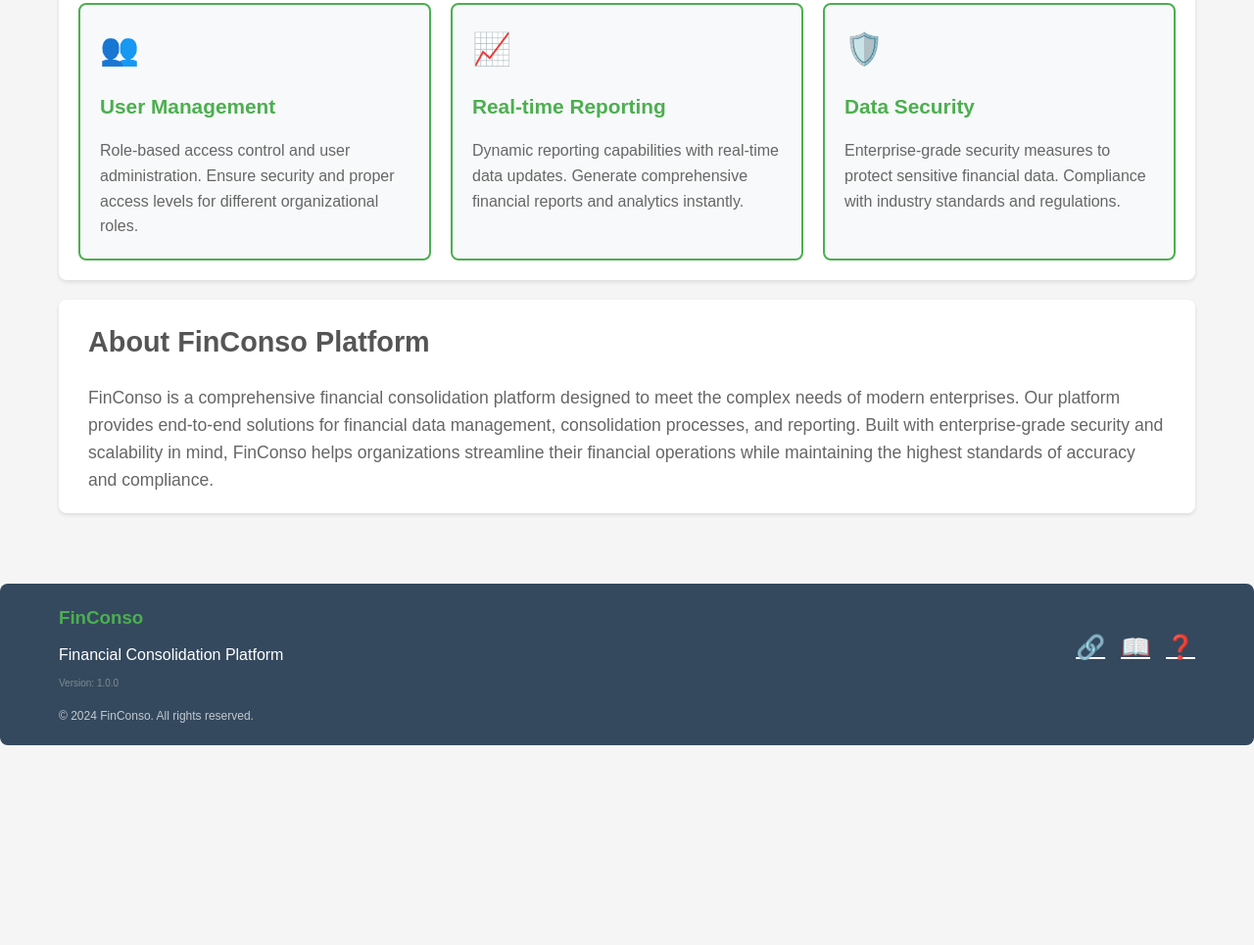
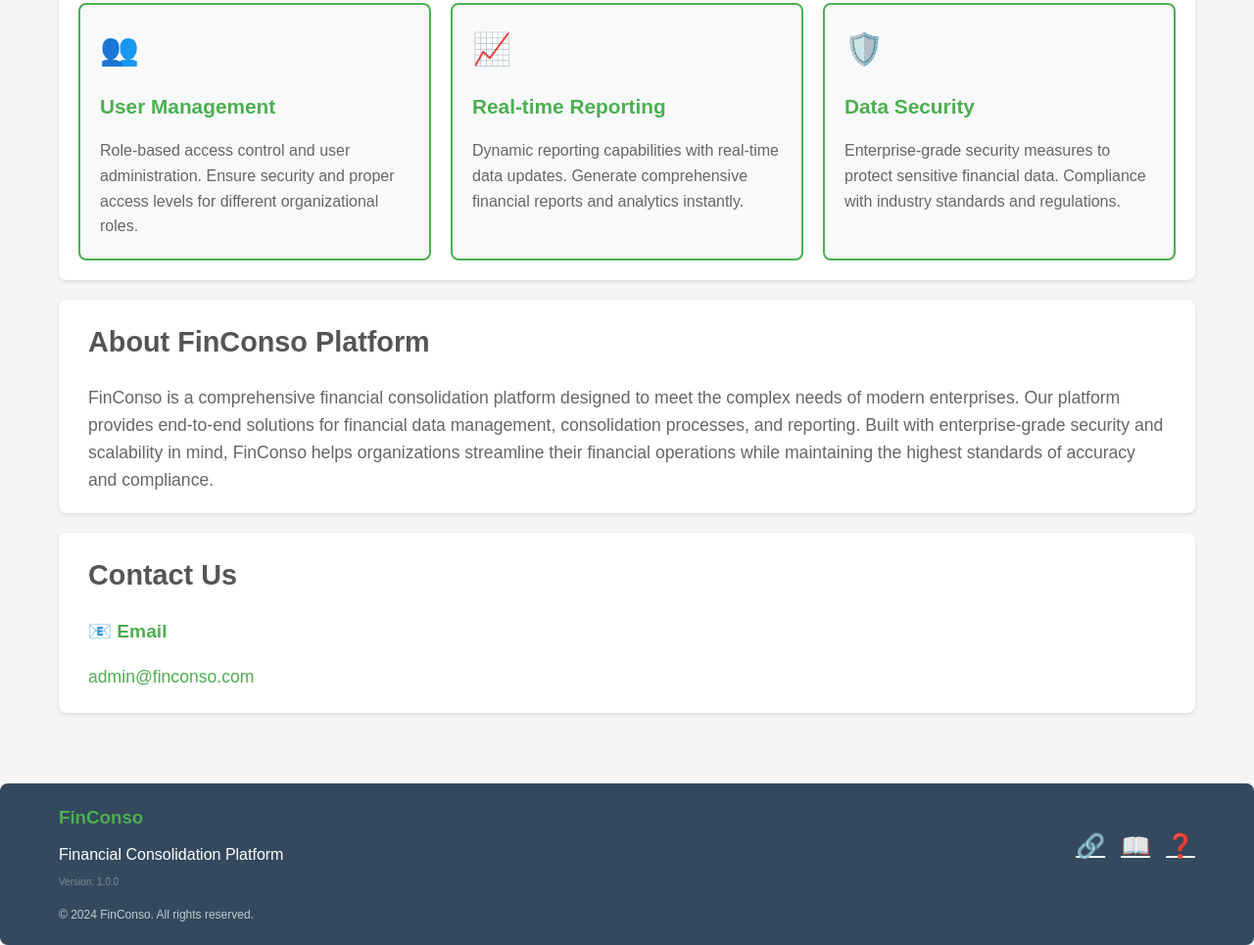
Before and after one commit to bewithsuresh/finconso, a plain HTML site: page index.html in a window 1280 px wide. Shown: the part 821-1786 px from the top of the page at 98% size. Before the commit the page ends 1582 px from the top, so only its background shows below. Drawn offline with Linux system fonts and the light colour scheme.

Commit message:
Fix navigation visibility on scroll and add contact email
- Fixed header scroll effect to maintain dark background (#2c3e50)
- Navigation buttons now remain visible when scrolling
- Added Contact Us section with admin@finconso.com email
- Enhanced box shadow effect on scroll for better depth

```diff
--- a/index.html
+++ b/index.html
@@ -367,10 +367,22 @@
                 <h2>About FinConso Platform</h2>
                 <p>FinConso is a comprehensive financial consolidation platform designed to meet the complex needs of modern enterprises. Our platform provides end-to-end solutions for financial data management, consolidation processes, and reporting. Built with enterprise-grade security and scalability in mind, FinConso helps organizations streamline their financial operations while maintaining the highest standards of accuracy and compliance.</p>
             </section>
+
+            <section id="contact" class="about">
+                <h2>Contact Us</h2>
+                <div style="display: grid; grid-template-columns: repeat(auto-fit, minmax(300px, 1fr)); gap: 30px; margin-top: 20px;">
+                    <div>
+                        <h3 style="color: #4CAF50; margin-bottom: 15px; font-size: 1.2rem;">📧 Email</h3>
+                        <p style="color: #666; line-height: 1.8;">
+                            <a href="mailto:admin@finconso.com" style="color: #4CAF50; text-decoration: none; font-weight: 500; font-size: 1.1rem;">admin@finconso.com</a>
+                        </p>
+                    </div>
+                </div>
+            </section>
         </div>
     </main>
 
-    <footer id="contact">
+    <footer>
         <div class="container">
             <div class="footer-content">
                 <div class="footer-info">
@@ -407,9 +419,11 @@
         window.addEventListener('scroll', function() {
             const header = document.querySelector('header');
             if (window.scrollY > 100) {
-                header.style.background = 'rgba(255, 255, 255, 0.98)';
+                header.style.background = '#2c3e50';
+                header.style.boxShadow = '0 4px 8px rgba(0,0,0,0.2)';
             } else {
-                header.style.background = 'rgba(255, 255, 255, 0.95)';
+                header.style.background = '#2c3e50';
+                header.style.boxShadow = '2px 0 5px rgba(0,0,0,0.1)';
             }
         });
     </script>
```
